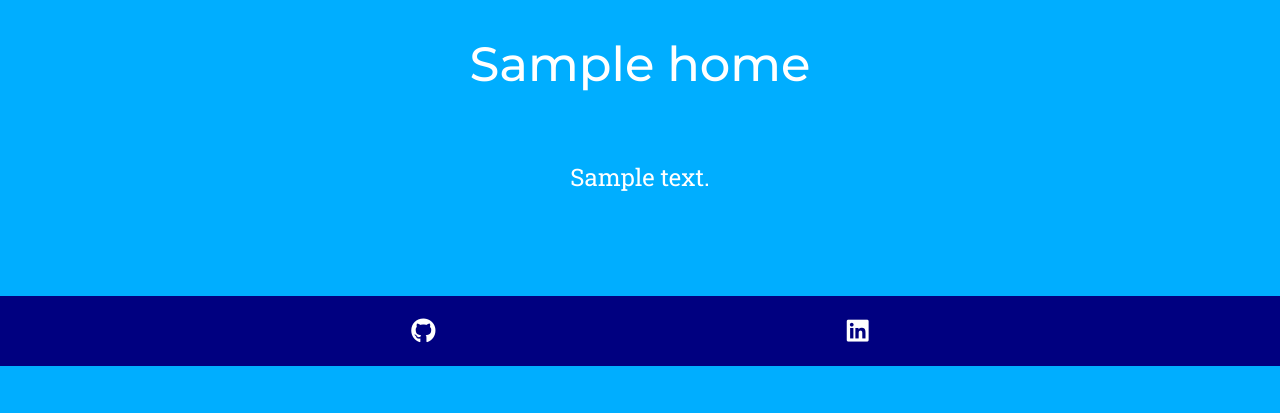
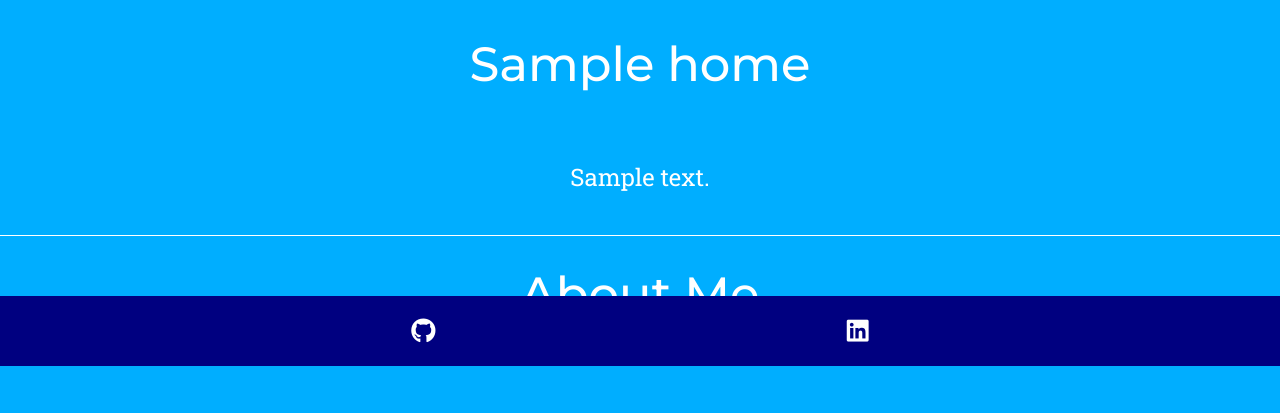
Before and after one commit to ThomasWharton/TW-Portfolio, a Django app: page / in a window 1280 px wide. Shown: the part 434-847 px from the top of the page. Before the commit the page ends 800 px from the top, so only its background shows below. Run offline with Django 4.2, Linux system fonts and the light colour scheme; tables that the repository leaves empty hold one stand-in row (values such as "Sample post"); some libraries are stand-ins or nearby versions.

Commit message:
Feat: Include about template in index template

```diff
--- a/static/css/style.css
+++ b/static/css/style.css
@@ -45,6 +45,11 @@ footer {
 .heading {
     font-size: 4.8rem;
     padding: 2rem;
+}
+
+hr {
+    border-top: 1px solid var(--white);
+    opacity: 1;
 }
 
 /* Navbar */
--- a/templates/components/navbar.html
+++ b/templates/components/navbar.html
@@ -10,7 +10,7 @@
             <a class="nav-link active" aria-current="page" href="{% url 'home' %}">Home</a>
           </li>
           <li class="nav-item">
-            <a class="nav-link" href="{% url 'about' %}">About</a>
+            <a class="nav-link" href="#about">About</a>
           </li>
           <li class="nav-item">
             <a class="nav-link" href="#">Skills</a>
--- a/templates/pages/about.html
+++ b/templates/pages/about.html
@@ -1,8 +1,3 @@
-{% extends "base.html" %}
-
-{% block content %}
 <div class="container">
-    <h2>About Me</h2>
+    <h2 class="heading text-center">About Me</h2>
 </div>
-
-{% endblock %}
--- a/templates/pages/index.html
+++ b/templates/pages/index.html
@@ -9,6 +9,10 @@
 
     <p class="text-center home-description">{{ data.brief_description }}</p>
 </div>
+<hr>
+<section id="about">
+    {% include 'pages/about.html' %}
+</section>
 {% endfor %}
 
 {% endblock %}
```
